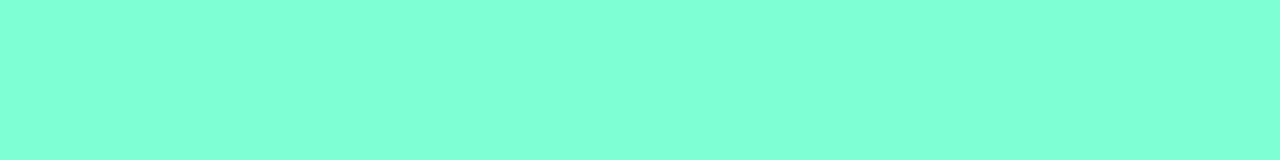
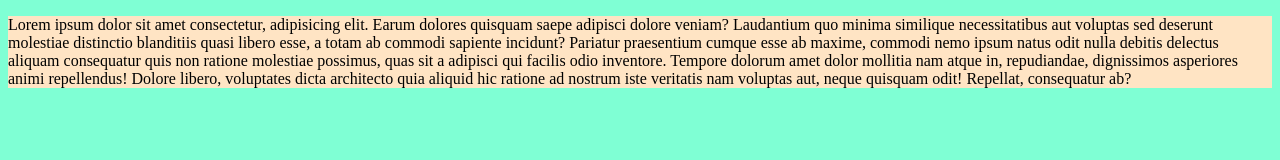
Before and after one commit to DeveloperMumit/Profolio-website, a plain HTML site: page index.html in a window 1280 px wide. Drawn offline with Linux system fonts and the light colour scheme.

Commit message:
sceond changes

```diff
--- a/css/style.css
+++ b/css/style.css
@@ -1,3 +1,6 @@
 body{
     background-color: aquamarine;
 }
+.div1{
+    background-color: bisque;
+}
--- a/index.html
+++ b/index.html
@@ -8,6 +8,8 @@
     <link rel="stylesheet" href="./css/style.css">
 </head>
 <body>
-
+    <div class="div1">
+        <p>Lorem ipsum dolor sit amet consectetur, adipisicing elit. Earum dolores quisquam saepe adipisci dolore veniam? Laudantium quo minima similique necessitatibus aut voluptas sed deserunt molestiae distinctio blanditiis quasi libero esse, a totam ab commodi sapiente incidunt? Pariatur praesentium cumque esse ab maxime, commodi nemo ipsum natus odit nulla debitis delectus aliquam consequatur quis non ratione molestiae possimus, quas sit a adipisci qui facilis odio inventore. Tempore dolorum amet dolor mollitia nam atque in, repudiandae, dignissimos asperiores animi repellendus! Dolore libero, voluptates dicta architecto quia aliquid hic ratione ad nostrum iste veritatis nam voluptas aut, neque quisquam odit! Repellat, consequatur ab?</p>
+    </div>
 </body>
 </html>
```
